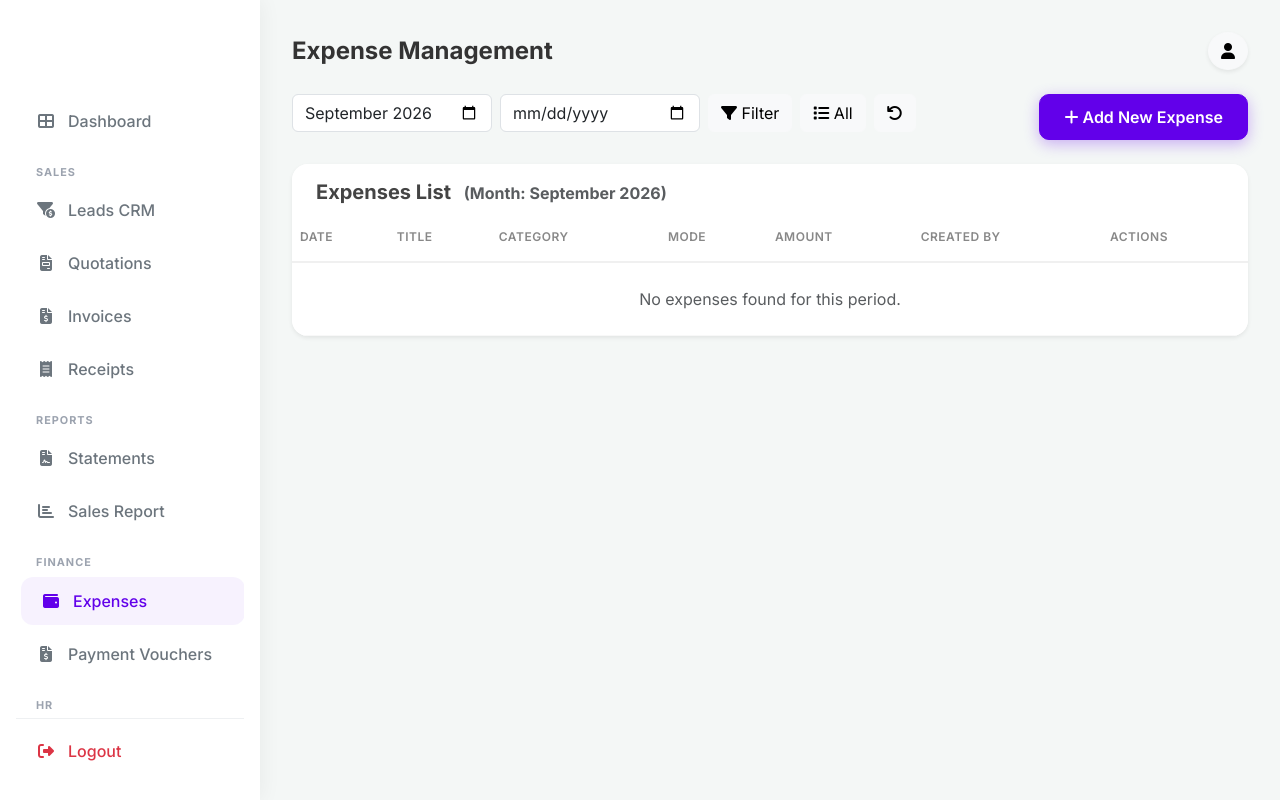
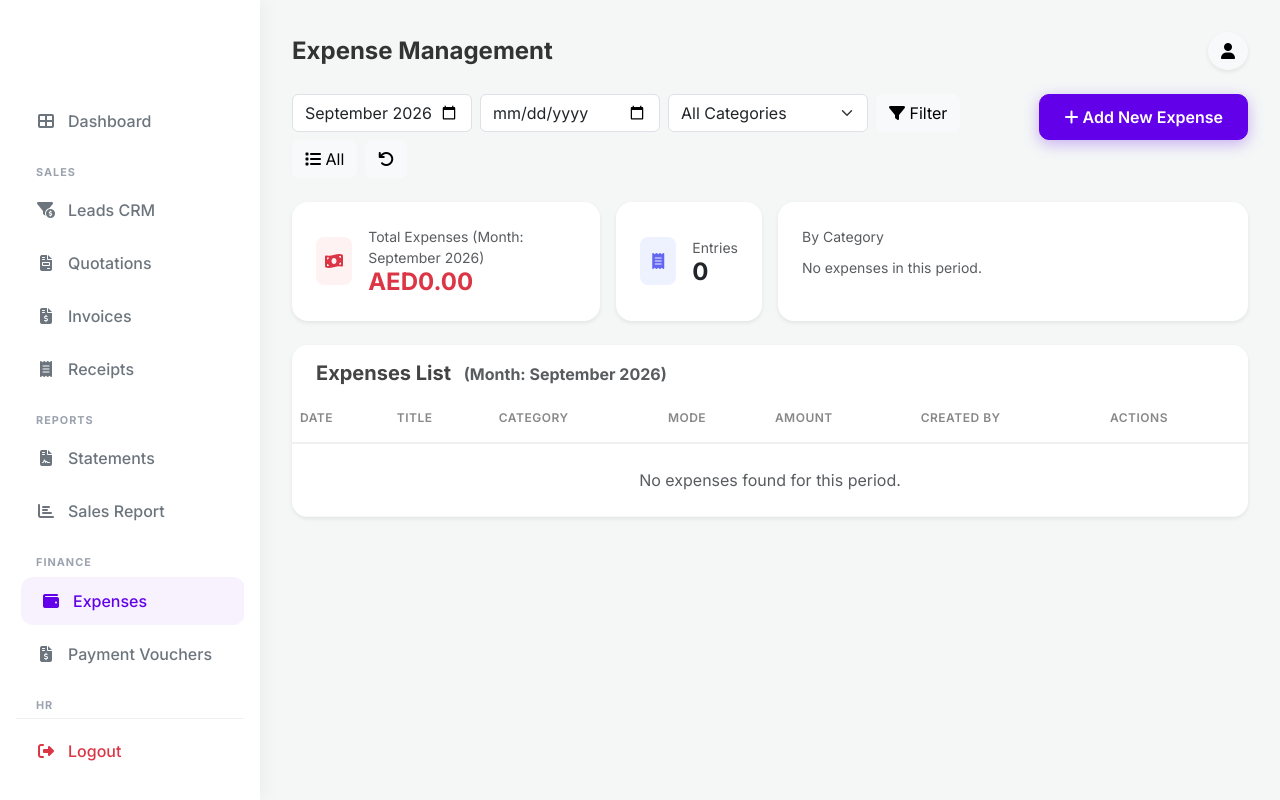
Before and after one commit to Jabbarmk/smatex, a PHP site: page /smatex2/expenses in a window 1280 px wide. Run offline with PHP 8.4, Linux system fonts and the light colour scheme; the visitor is signed in with stand-in values (Sample User, id 1); data comes from the database, SQL or seed files in the repository; data that the repository does not hold is empty; some libraries are stand-ins or nearby versions.

Commit message:
Add category filter and summary cards to expenses list
Co-Authored-By: Claude Sonnet 5 <noreply@anthropic.com>

```diff
--- a/app/controllers/ExpensesController.php
+++ b/app/controllers/ExpensesController.php
@@ -11,25 +11,39 @@ class ExpensesController extends Controller {
 
         $month = $_GET['month'] ?? date('Y-m');
         $date = $_GET['date'] ?? null;
+        $category = trim($_GET['category'] ?? '');
         $showAll = isset($_GET['show_all']);
 
         if ($showAll) {
-             $expenses = $expenseModel->filter(null, null);
+             $expenses = $expenseModel->filter(null, null, $category);
              $filterLabel = "All Time Expenses";
              $month = ''; // Clear for view
              $date = '';
         } elseif (!empty($date)) {
-            $expenses = $expenseModel->filter(null, $date);
+            $expenses = $expenseModel->filter(null, $date, $category);
             $filterLabel = "Date: " . $date;
             $month = ''; // Clear month if date selected
         } elseif (!empty($month)) {
-            $expenses = $expenseModel->filter($month, null);
+            $expenses = $expenseModel->filter($month, null, $category);
             $filterLabel = "Month: " . date('F Y', strtotime($month));
         } else {
             // Fallback (shouldn't really happen with current logic unless manually manip URL)
-            $expenses = $expenseModel->filter(date('Y-m'), null);
+            $expenses = $expenseModel->filter(date('Y-m'), null, $category);
             $filterLabel = "Current Month";
         }
+
+        if ($category !== '') {
+            $filterLabel .= " — Category: " . $category;
+        }
+
+        // Summary for the filtered result set
+        $totalAmount    = array_sum(array_column($expenses, 'amount'));
+        $categoryTotals = [];
+        foreach ($expenses as $e) {
+            $cat = $e['category'] ?: 'Uncategorized';
+            $categoryTotals[$cat] = ($categoryTotals[$cat] ?? 0) + $e['amount'];
+        }
+        arsort($categoryTotals);
 
         require_once 'app/models/SettingsModel.php';
         $settingsModel = new SettingsModel();
@@ -40,6 +54,10 @@ class ExpensesController extends Controller {
             'title' => 'Expense Management',
             'current_month' => $month,
             'current_date' => $date,
+            'current_category' => $category,
+            'categories' => $expenseModel->getCategories(),
+            'total_amount' => $totalAmount,
+            'category_totals' => $categoryTotals,
             'filter_label' => $filterLabel,
             'currency_symbol' => $settings['currency_symbol'] ?? '$'
         ]);
--- a/app/models/ExpenseModel.php
+++ b/app/models/ExpenseModel.php
@@ -35,7 +35,7 @@ class ExpenseModel extends Model {
         return $stmt->execute($data);
     }
 
-    public function filter($month = null, $date = null) {
+    public function filter($month = null, $date = null, $category = null) {
         $sql = "SELECT e.*, u.name as created_by_name
                 FROM expenses e
                 LEFT JOIN users u ON e.created_by = u.id
@@ -51,10 +51,24 @@ class ExpenseModel extends Model {
             $params['month'] = $month;
         }
 
+        if (!empty($category)) {
+            $sql .= " AND e.category = :category";
+            $params['category'] = $category;
+        }
+
         $sql .= " ORDER BY e.expense_date DESC";
 
         $stmt = $this->db->prepare($sql);
         $stmt->execute($params);
         return $stmt->fetchAll();
     }
+
+    /** Distinct categories in use, for the filter dropdown */
+    public function getCategories() {
+        return $this->db->query("
+            SELECT DISTINCT category FROM expenses
+            WHERE category IS NOT NULL AND category != ''
+            ORDER BY category
+        ")->fetchAll(PDO::FETCH_COLUMN);
+    }
 }
--- a/app/views/expenses/index.php
+++ b/app/views/expenses/index.php
@@ -1,17 +1,71 @@
 <div class="row mb-4">
-    <div class="col-md-8">
-        <form action="" method="GET" class="d-flex gap-2">
-            <input type="month" name="month" class="form-control" value="<?= $current_month ?>" style="max-width: 200px;">
-            <input type="date" name="date" class="form-control" value="<?= $current_date ?>" style="max-width: 200px;" placeholder="Filter by Date">
+    <div class="col-md-9">
+        <form action="" method="GET" class="d-flex gap-2 flex-wrap">
+            <input type="month" name="month" class="form-control" value="<?= $current_month ?>" style="max-width: 180px;">
+            <input type="date" name="date" class="form-control" value="<?= $current_date ?>" style="max-width: 180px;" placeholder="Filter by Date">
+            <select name="category" class="form-select" style="max-width: 200px;">
+                <option value="">All Categories</option>
+                <?php foreach ($categories as $cat): ?>
+                <option value="<?= htmlspecialchars($cat) ?>" <?= $current_category === $cat ? 'selected' : '' ?>><?= htmlspecialchars($cat) ?></option>
+                <?php endforeach; ?>
+            </select>
             <button type="submit" class="btn btn-light"><i class="fas fa-filter"></i> Filter</button>
-            <a href="<?= BASE_URL ?>expenses?show_all=1" class="btn btn-light" title="Show All"><i class="fas fa-list"></i> All</a>
+            <button type="submit" name="show_all" value="1" class="btn btn-light" title="Show All Time"><i class="fas fa-list"></i> All</button>
             <a href="<?= BASE_URL ?>expenses" class="btn btn-light" title="Reset to Current Month"><i class="fas fa-undo"></i></a>
         </form>
     </div>
-    <div class="col-md-4 text-end">
+    <div class="col-md-3 text-end">
         <a href="<?= BASE_URL ?>expenses/create" class="btn btn-primary">
             <i class="fas fa-plus"></i> Add New Expense
         </a>
+    </div>
+</div>
+
+<!-- Summary (filtered) -->
+<div class="row g-3 mb-4">
+    <div class="col-md-4">
+        <div class="card border-0 shadow-sm h-100">
+            <div class="card-body d-flex align-items-center gap-3">
+                <div class="d-flex align-items-center justify-content-center rounded-3" style="width:48px;height:48px;background:#fef2f2;">
+                    <i class="fas fa-money-bill-wave text-danger"></i>
+                </div>
+                <div>
+                    <div class="text-muted small">Total Expenses <span class="text-muted">(<?= htmlspecialchars($filter_label) ?>)</span></div>
+                    <h4 class="fw-bold text-danger mb-0"><?= formatMoney($total_amount) ?></h4>
+                </div>
+            </div>
+        </div>
+    </div>
+    <div class="col-md-2">
+        <div class="card border-0 shadow-sm h-100">
+            <div class="card-body d-flex align-items-center gap-3">
+                <div class="d-flex align-items-center justify-content-center rounded-3" style="width:48px;height:48px;background:#eef2ff;">
+                    <i class="fas fa-receipt" style="color:#6366f1;"></i>
+                </div>
+                <div>
+                    <div class="text-muted small">Entries</div>
+                    <h4 class="fw-bold mb-0"><?= count($expenses) ?></h4>
+                </div>
+            </div>
+        </div>
+    </div>
+    <div class="col-md-6">
+        <div class="card border-0 shadow-sm h-100">
+            <div class="card-body">
+                <div class="text-muted small mb-2">By Category</div>
+                <?php if (empty($category_totals)): ?>
+                    <span class="text-muted small">No expenses in this period.</span>
+                <?php else: ?>
+                    <div class="d-flex flex-wrap gap-2">
+                        <?php foreach ($category_totals as $cat => $amt): ?>
+                        <span class="badge bg-light text-dark border fw-normal py-2 px-3">
+                            <?= htmlspecialchars($cat) ?>: <span class="fw-bold text-danger"><?= formatMoney($amt) ?></span>
+                        </span>
+                        <?php endforeach; ?>
+                    </div>
+                <?php endif; ?>
+            </div>
+        </div>
     </div>
 </div>
 
```
